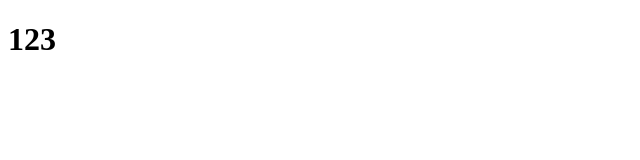
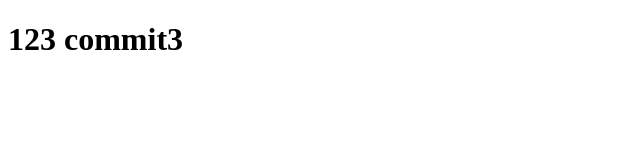
Before and after one commit to recall131477/092501, a plain HTML site: page index.html in a window 1280 px wide. Shown: the whole page, without its empty margins (0-640 px from the left). Drawn offline with Linux system fonts and the light colour scheme.

Commit message:
update index.html
update

```diff
--- a/index.html
+++ b/index.html
@@ -6,6 +6,7 @@
     <title>Document</title>
 </head>
 <body>
-    <h1>123</h1>
+    <h1>123 commit3</h1>
+
 </body>
 </html>
```
